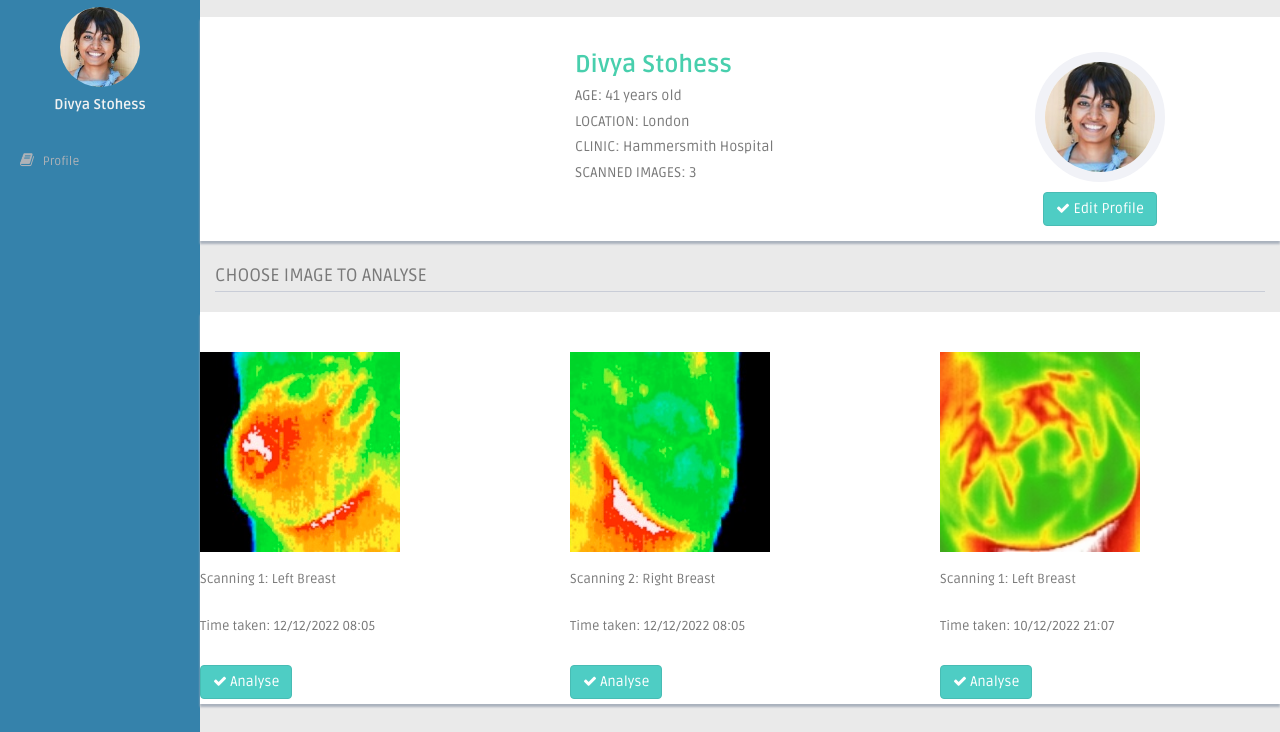
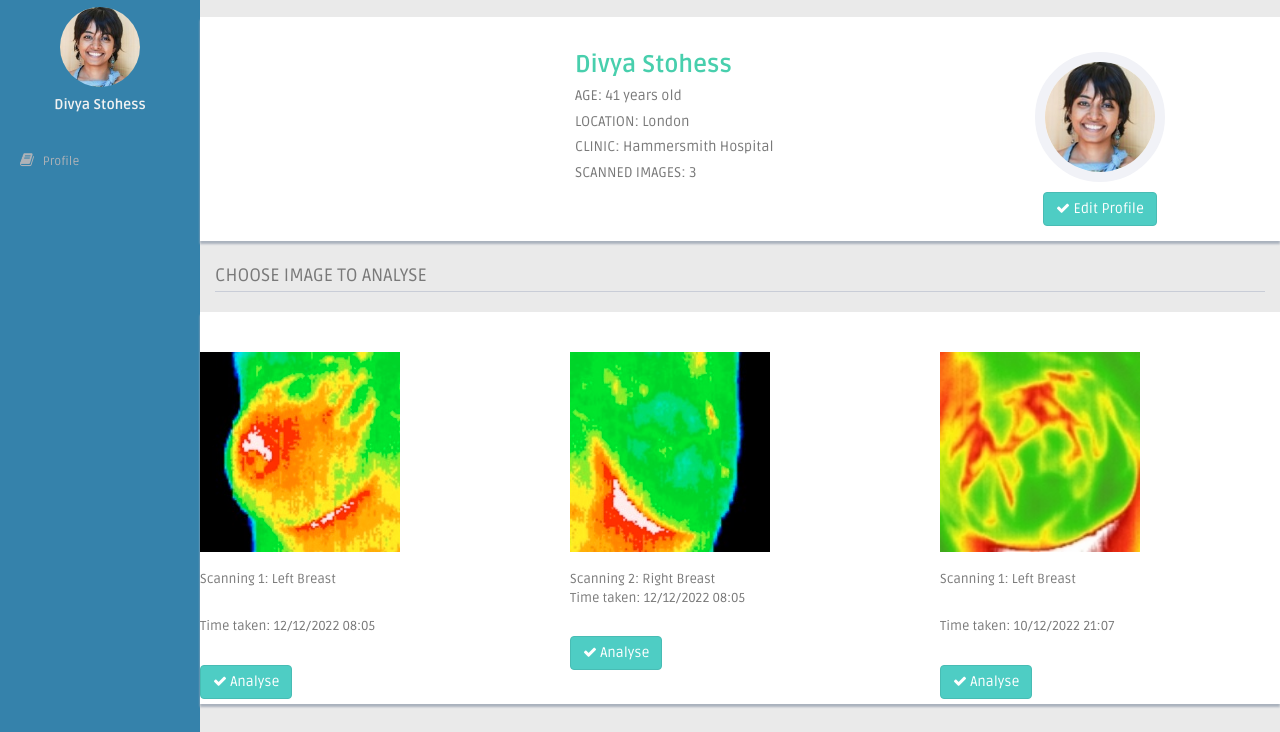
Before and after one commit to retnolaras/retnolaras.github.io, a plain HTML site: page care/indexbraster.html in a window 1280 px wide. Shown: the part 68-800 px from the top of the page. Drawn offline with nearby package versions, Linux system fonts and the light colour scheme; some packages are replaced by stand-ins of ours.

Commit message:
Update indexbraster.html

```diff
--- a/care/indexbraster.html
+++ b/care/indexbraster.html
@@ -140,8 +140,8 @@
           <div class="col-lg-4 col-md-4 col-sm-4 col-xs-12 desc">
             <div class="project-wrapper">
               <img class="img-responsive" src="img/thermoright1.jpg" width="200" alt=""><br>
-              <p>Scanning 2: Right Breast</p><br>
-              <p>Time taken: 12/12/2022 08:05</p><br>
+              <p>Scanning 2: Right Breast<br>
+              Time taken: 12/12/2022 08:05</p><br>
               <a  href="explanation.html"><button class="btn btn-theme"><i class="fa fa-check"></i> Analyse</button></a>
               <div class="overlay"></div>
             </div>
```
